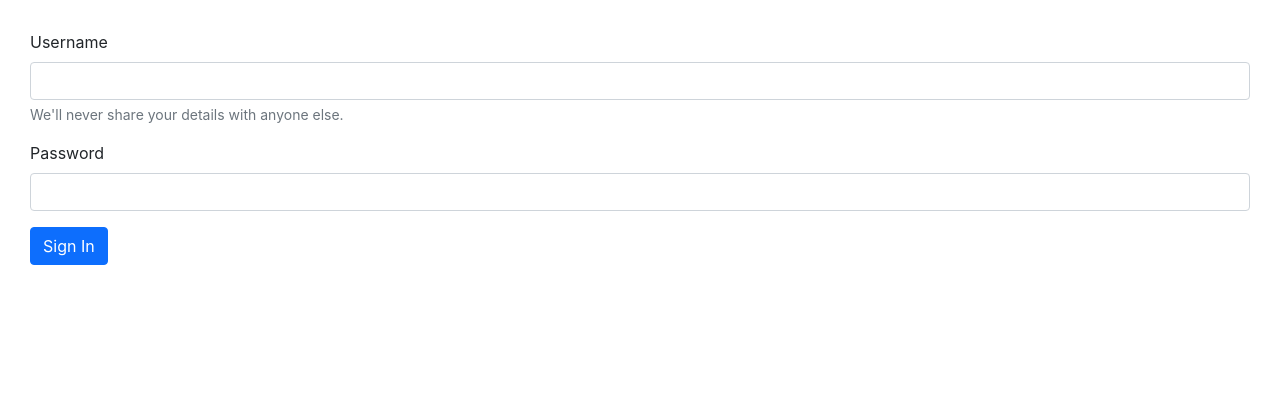
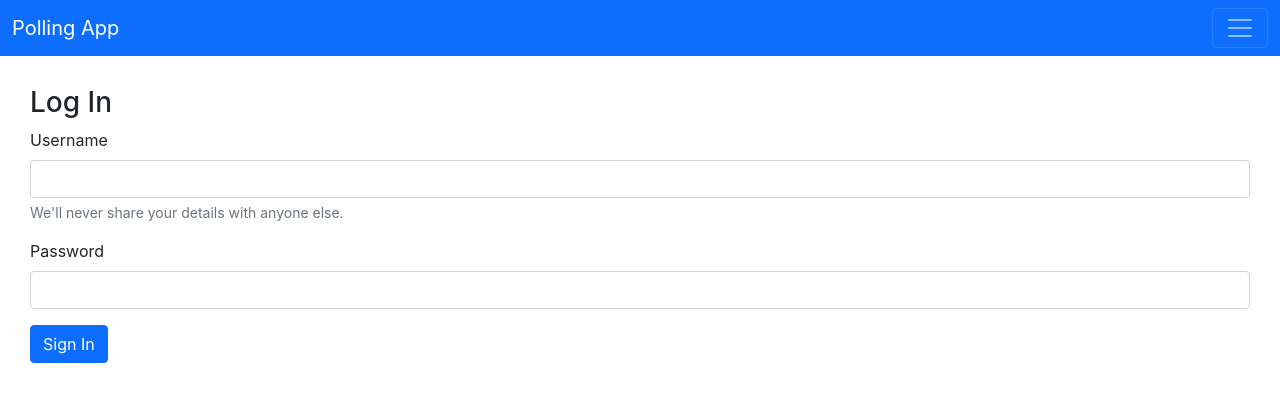
Before and after one commit to poojagautamcoder/redux-saga-polling-app, a React (Create React App) app: page / in a window 1280 px wide. Shown: the top 402 px of the page. Built offline with nearby package versions, Linux system fonts and the light colour scheme.

Commit message:
changes-done

```diff
--- a/src/App.js
+++ b/src/App.js
@@ -1,8 +1,8 @@
 import logo from "./logo.svg";
 import React from "react";
 import "./App.css";
-import LogIn from "./screens/LogIn";
-import DashBoard from "./DashBoard";
+import LogIn from "./screens/login/LogIn";
+import DashBoard from "./screens/dashboard/DashBoard";
 import { BrowserRouter as Router, Routes, Route, Link } from "react-router-dom";
 function App() {
   return (
--- a/src/PrivateRouting.js
+++ b/src/PrivateRouting.js
@@ -1,6 +1,6 @@
 import React from "react";
 import { Route, Navigate } from "react-router-dom";
-import LogIn from "./screens/LogIn";
+import LogIn from "./screens/login/LogIn";
 const PrivateRouting = ({ children, path, ...rest }) => {
   const auth = localStorage.getItem("token") ? true : false
   return (
--- a/src/screens/LogIn.js
+++ /dev/null
@@ -1,60 +0,0 @@
-import { useState } from "react";
-import { useDispatch, useSelector } from "react-redux";
-import { LoginRequest } from "../action/index";
-const LogIn = () => {
-  const [username, setUsername] = useState("");
-  const [password, setPassword] = useState("");
-  const state = useSelector((state) => {
-    return state.isLogin;
-  });
-  const dispatch = useDispatch();
-
-  const handleSubmit = (e) => {
-    e.preventDefault();
-    let loginData = {
-      username: username,
-      password: password,
-    };
-    dispatch(LoginRequest(loginData));
-    setUsername("");
-    setPassword("");
-  };
-  return (
-    <div className="login-page">
-      <form onSubmit={handleSubmit}>
-        <div class="mb-3">
-          <label htmlFor="exampleInputEmail1" className="form-label">
-            Username
-          </label>
-          <input
-            type="text"
-            className="form-control"
-            value={username}
-            onChange={(e) => setUsername(e.target.value)}
-          />
-          <div id="emailHelp" className="form-text">
-            We'll never share your details with anyone else.
-          </div>
-        </div>
-        <div className="mb-3">
-          <label htmlFor="exampleInputPassword1" class="form-label">
-            Password
-          </label>
-          <input
-            type="password"
-            className="form-control"
-            id="exampleInputPassword1"
-            type="password"
-            value={password}
-            onChange={(e) => setPassword(e.target.value)}
-          />
-        </div>
-        <button type="submit" className="btn btn-primary">
-          Sign In
-        </button>
-      </form>
-    </div>
-  );
-};
-
-export default LogIn;
--- /dev/null
+++ b/src/screens/login/LogIn.js
@@ -0,0 +1,65 @@
+import { useState } from "react";
+import { useDispatch, useSelector } from "react-redux";
+import { LoginRequest } from "../../action/index";
+import LoginNav from "./LoginNav";
+const LogIn = () => {
+  const [username, setUsername] = useState("");
+  const [password, setPassword] = useState("");
+  const state = useSelector((state) => {
+    return state.isLogin;
+  });
+  const dispatch = useDispatch();
+
+  const handleSubmit = (e) => {
+    e.preventDefault();
+    let loginData = {
+      username: username,
+      password: password,
+    };
+    dispatch(LoginRequest(loginData));
+    setUsername("");
+    setPassword("");
+  };
+  return (
+    <div>
+      <LoginNav />
+      <div className="login-page">
+        <h3>Log In</h3>
+        <form onSubmit={handleSubmit}>
+          <div class="mb-3">
+            <label htmlFor="exampleInputEmail1" className="form-label">
+              Username
+            </label>
+            <input
+              type="text"
+              className="form-control"
+              value={username}
+              onChange={(e) => setUsername(e.target.value)}
+            />
+            <div id="emailHelp" className="form-text">
+              We'll never share your details with anyone else.
+            </div>
+          </div>
+          <div className="mb-3">
+            <label htmlFor="exampleInputPassword1" class="form-label">
+              Password
+            </label>
+            <input
+              type="password"
+              className="form-control"
+              id="exampleInputPassword1"
+              type="password"
+              value={password}
+              onChange={(e) => setPassword(e.target.value)}
+            />
+          </div>
+          <button type="submit" className="btn btn-primary">
+            Sign In
+          </button>
+        </form>
+      </div>
+    </div>
+  );
+};
+
+export default LogIn;
--- /dev/null
+++ b/src/screens/login/LoginNav.js
@@ -0,0 +1,38 @@
+import React from "react";
+
+const LoginNav = () => {
+  return (
+    <div>
+      <nav class="navbar navbar-dark bg-primary">
+        <div class="container-fluid">
+          <a class="navbar-brand" href="#">
+            Polling App
+          </a>
+          <button
+            class="navbar-toggler"
+            type="button"
+            data-bs-toggle="collapse"
+            data-bs-target="#navbarNavAltMarkup"
+            aria-controls="navbarNavAltMarkup"
+            aria-expanded="false"
+            aria-label="Toggle navigation"
+          >
+            <span class="navbar-toggler-icon"></span>
+          </button>
+          <div class="collapse navbar-collapse" id="navbarNavAltMarkup">
+            <div class="navbar-nav">
+              <a class="nav-link active" aria-current="page" href="#">
+                SignUp
+              </a>
+              <a class="nav-link" href="#">
+                DashBoard
+              </a>
+            </div>
+          </div>
+        </div>
+      </nav>
+    </div>
+  );
+};
+
+export default LoginNav;
```
Also changed, not shown: src/screens/dashboard/DashBoard.js (renamed from src/DashBoard.js).
